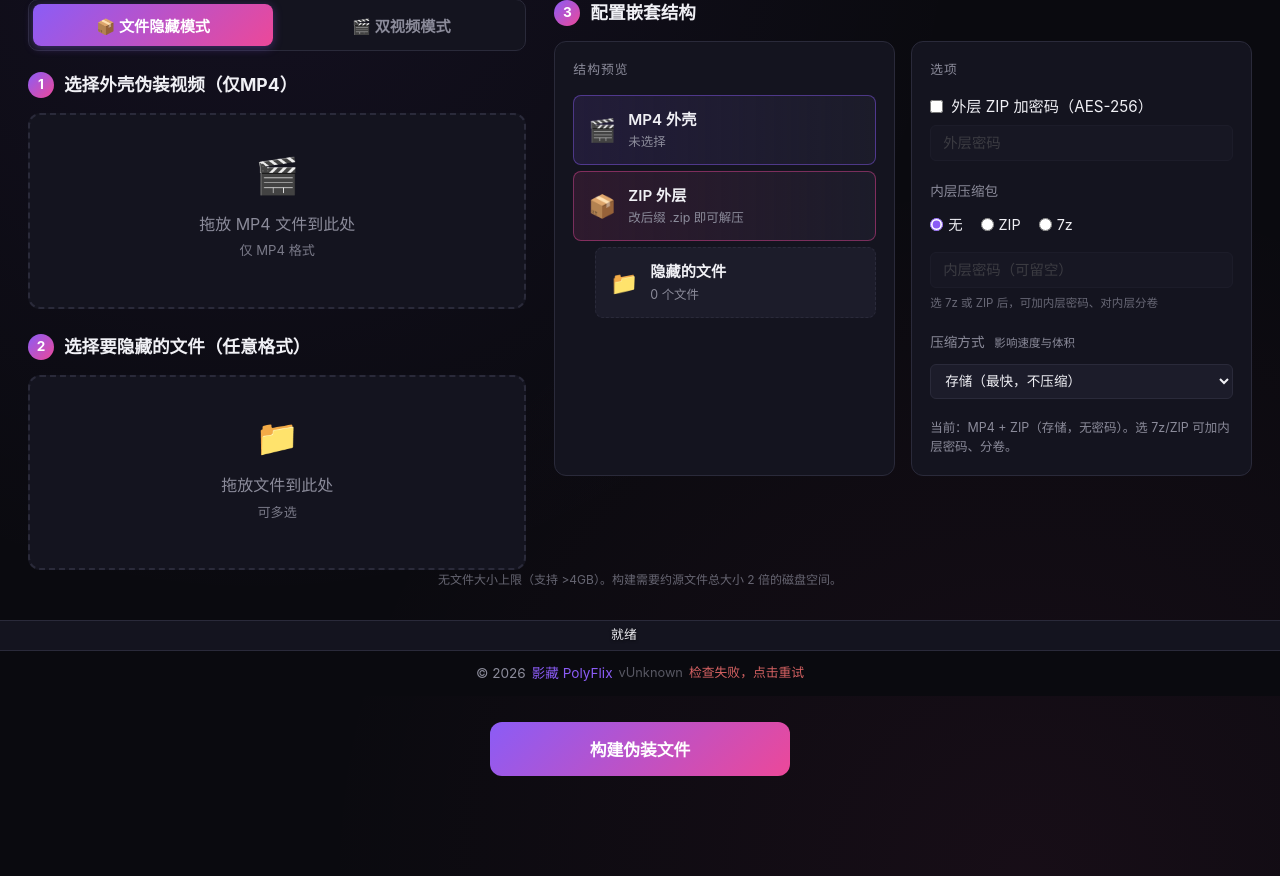
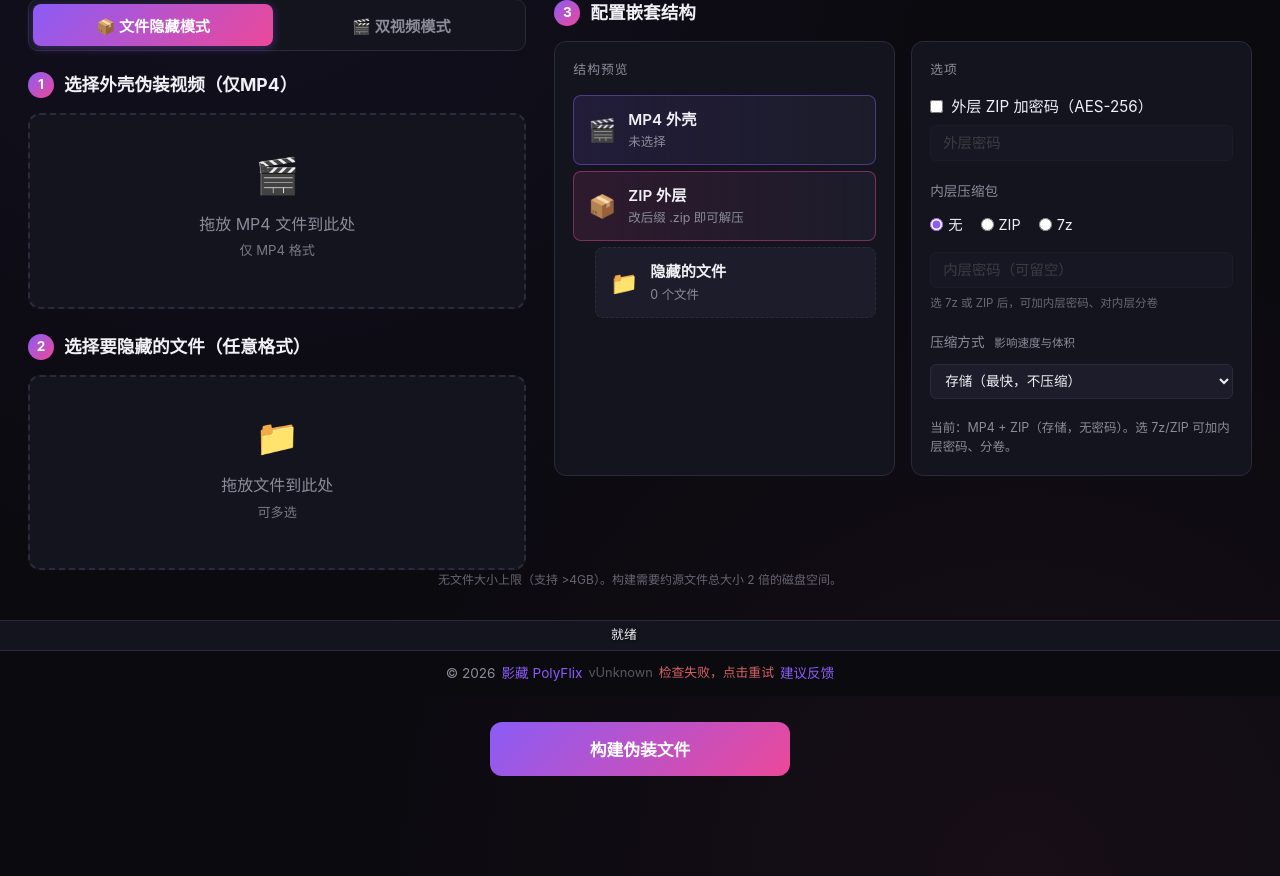
Before and after one commit to hcllmsx/PolyFlix, a FastAPI app: page / in a window 1280 px wide. Shown: the part 104-980 px from the top of the page. Run offline with FastAPI, Linux system fonts and the light colour scheme.

Commit message:
docs: 更新使用说明并添加意见反馈入口

```diff
--- a/static/app.js
+++ b/static/app.js
@@ -1373,6 +1373,9 @@ document.getElementById("about-btn").addEventListener("click", () => {
         `<p><b>姊妹项目 · 影现播放器 PolyFlixPlayer</b><br>` +
         `<a href="https://github.com/hcllmsx/PolyFlixPlayer" target="_blank" rel="noopener">` +
         `https://github.com/hcllmsx/PolyFlixPlayer</a></p>` +
+        `<p><b>建议反馈：</b>` +
+        `<a href="https://docs.qq.com/form/page/DRHJ3bmd6Q3RqaENT" target="_blank" rel="noopener">` +
+        `软件意见建议反馈收集表</a></p>` +
         `</div>` +
         `</div>`;
     showModal(`影藏 PolyFlix${ver ? " " + ver : ""}`, body);
--- a/templates/index.html
+++ b/templates/index.html
@@ -203,6 +203,7 @@
             <a href="https://github.com/hcllmsx/PolyFlix" target="_blank" rel="noopener">影藏 PolyFlix</a>
             <span class="footer-version" id="version" title="点击检查更新">v?</span>
             <span class="footer-update-hint" id="update-hint"></span>
+            <a href="https://docs.qq.com/form/page/DRHJ3bmd6Q3RqaENT" target="_blank" rel="noopener">建议反馈</a>
     </footer>
 
     <!-- 调试日志面板：固定底部，默认隐藏，Ctrl+F9 切换 -->
@@ -254,6 +255,6 @@
         </div>
     </div>
 
-    <script src="/static/app.js?v=20260821"></script>
+    <script src="/static/app.js?v=20260916"></script>
 </body>
 </html>
```
Also changed, not shown: version_info.txt (+4 -4 lines), README.md, 2 other files.
